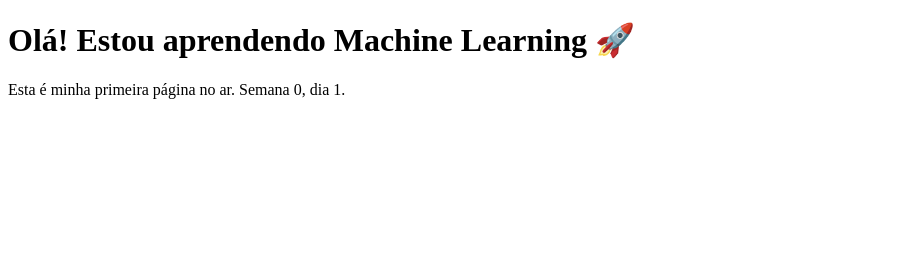
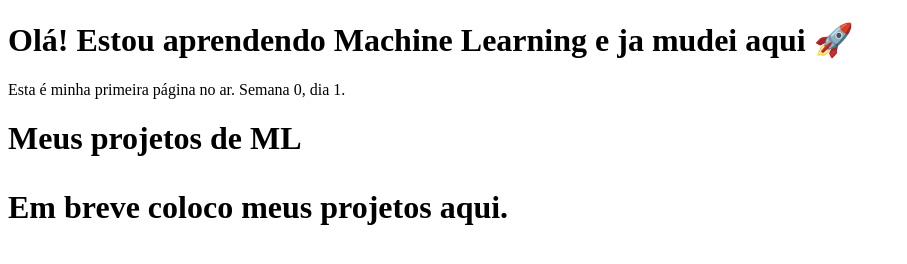
Before and after one commit to RenanBetioli/minha-jornada-ml, a plain HTML site: page index.html in a window 1280 px wide. Shown: the whole page, without its empty margins (0-907 px from the left). Drawn offline with Linux system fonts and the light colour scheme.

Commit message:
Update index.html
primeira alteração

```diff
--- a/index.html
+++ b/index.html
@@ -5,7 +5,11 @@
   <title>Minha jornada em ML</title>
 </head>
 <body>
-  <h1>Olá! Estou aprendendo Machine Learning 🚀</h1>
+  <h1>Olá! Estou aprendendo Machine Learning e ja mudei aqui 🚀</h1>
   <p>Esta é minha primeira página no ar. Semana 0, dia 1.</p>
 </body>
+<body>
+  <h1>Meus projetos de ML
+  <p>Em breve coloco meus projetos aqui.</p>
+</body>
 </html>
```
